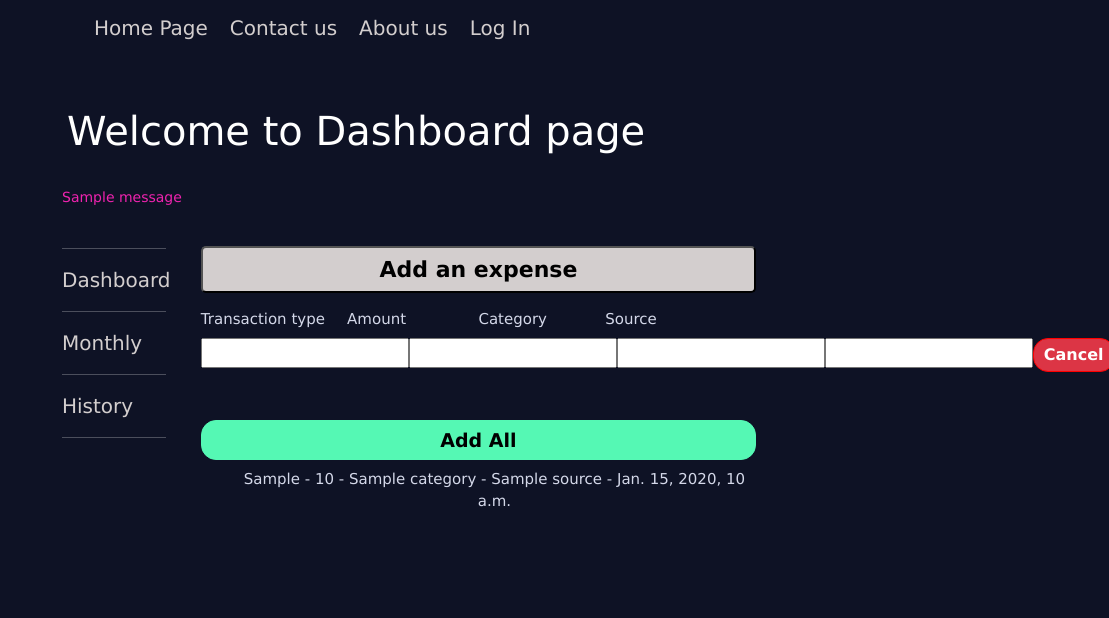
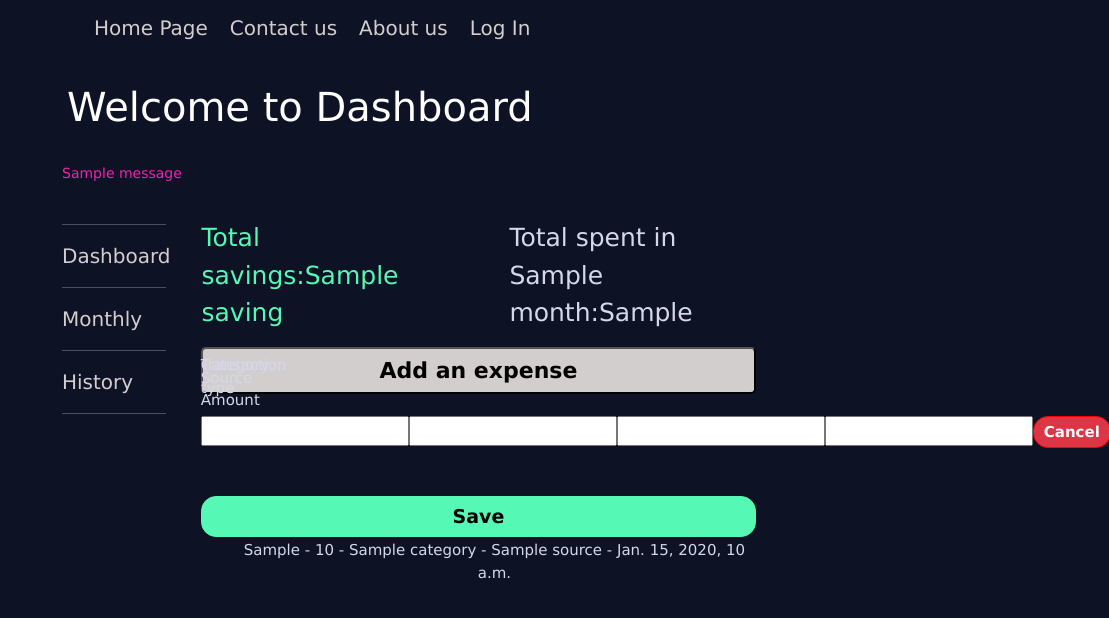
Before and after one commit to mesropda/Portfolio, a Django app: template expenseTracker/expenses/templates/index.html in a window 1400 px wide. Shown: the top 618 px of the page, without its empty margins (291-1400 px from the left). Run offline with Django 5.2, Linux system fonts and the light colour scheme; the template is opened without the code that fills it: most values are stand-ins (such as "Sample title", 1, 10 or a date in 2020); one stand-in notice (Sample message) is shown; form fields are guessed from the names that the template uses; some libraries are stand-ins or nearby versions.

Commit message:
cleanup done

```diff
--- a/expenseTracker/expenses/templates/edit_expense.html
+++ b/expenseTracker/expenses/templates/edit_expense.html
@@ -29,11 +29,10 @@
     }
 
     .index-div-col {
+        margin-top: -230px;
         margin-left: auto;
-        margin-top: 0px;
         width: 80%;
-        margin-bottom: 20px;
-        border: 1px solid white;
+        margin-bottom: 35px;
 
     }
 
--- a/expenseTracker/expenses/templates/history.html
+++ b/expenseTracker/expenses/templates/history.html
@@ -15,10 +15,6 @@
         margin-left: auto;
         margin-top: -207px;
         width: 80%;
-    }
-
-    .form-group {
-        border: 1px solid white;
     }
 
     .nav-paginator {
--- a/expenseTracker/expenses/templates/index.html
+++ b/expenseTracker/expenses/templates/index.html
@@ -23,14 +23,14 @@
 
     .index-div {
         margin-left: auto;
-        margin-top: -45px;
+        margin-top: -35px;
         width: 80%;
         margin-bottom: 20px;
     }
 
     .index-div-col {
         margin-left: auto;
-        margin-top: -170px;
+        margin-top: -95px;
         width: 80%;
         margin-bottom: 20px;
     }
@@ -38,7 +38,7 @@
     .transaction {
         width: 80%;
         float: right;
-        margin-top: 38px;
+        margin-top: 20px;
         display: flex;
         flex-direction: row;
     }
@@ -49,9 +49,20 @@
         list-style-type: none;
         text-align: center;
     }
+
+    .div-info {
+        display: flex;
+        flex-direction: row;
+        gap: 20%;
+        width: 79.9%;
+        float: right;
+        margin-top: 40px;
+    }
+
+
+    }
 </style>
-<br>
-<h1 class="welcome-txt">Welcome to Dashboard page</h1>
+<h1 class="welcome-txt">Welcome to Dashboard</h1>
 {%if messages%}
 <br>
 {% for message in messages %}
@@ -62,9 +73,20 @@
 {% endfor %}
 {%endif%}
 
+<div class="div-info">
+    <div>
+        <p class="form-label font_size_25 color-green">Total savings:{{saving}}</p>
+    </div>
+    <div>
+        <p class="form-label font_size_25">Total spent in {{month}}:{{current_month}}</p>
+    </div>
+
+
+</div>
+
+
 <div class="transaction">
-    <button class="btn-wallet" type="button" hx-get="{% url 'expenses:add-expense' %}" hx-target="#expense-form"
-        hx-swap="beforeend">Add an expense</button>
+    <button class="btn-wallet" type="button" hx-get="{% url 'expenses:add-expense' %}" hx-target="#expense-form" hx-swap="beforeend">Add an expense</button>
     <br>
 
 </div>
@@ -81,7 +103,7 @@
 
 <div class="my-4">
     <br>
-    <button type="button" class="btn btn_size_80 align_right btn-color-green" id="add-all">Add All</button>
+    <button type="button" class="btn btn_size_80 align_right btn-color-green" id="add-all">Save</button>
 </div>
 
 <br>
--- a/expenseTracker/expenses/templates/partials/form.html
+++ b/expenseTracker/expenses/templates/partials/form.html
@@ -1,8 +1,8 @@
 {% load widget_tweaks %}
 
-<form hx-post="{% url 'expenses:add-expense' %}" hx-target="#transaction-list" hx-swap="afterbegin"
-    hx-on="htmx:afterRequest: this.remove()" hx-trigger="click from:#add-all">{%csrf_token%}
-    <div class="inline">
+<form hx-post="{% url 'expenses:add-expense' %}" hx-target="#transaction-list" hx-swap="afterbegin" hx-on="htmx:afterRequest: this.remove()"
+    hx-trigger="click from:#add-all">{%csrf_token%}
+    <div class="inline marg_top">
         <div>
             {% render_field form.transaction_type class="form_input_select col-sm-12" %}
         </div>
@@ -17,8 +17,7 @@
         </div>
 
         <div>
-            <button type="button" class="btn-small btn-danger"
-                hx-on="click: this.closest('form').remove() ">Cancel</button>
+            <button type="button" class="btn-small btn-danger" hx-on="click: this.closest('form').remove() ">Cancel</button>
         </div>
     </div>
 </form>
--- a/expenseTracker/expenses/templates/partials/form_columns.html
+++ b/expenseTracker/expenses/templates/partials/form_columns.html
@@ -2,6 +2,7 @@
 
 <style>
     .div-col {
+
         width: 50%;
         list-style-type: none;
         float: left;
@@ -18,7 +19,7 @@
 
     .div-col li {
         float: left;
-        margin-right: 8%;
+        margin-right: 7%;
     }
 
     .div-col2 li {
--- a/expenseTracker/expenses/templates/partials/form_edit_expense.html
+++ b/expenseTracker/expenses/templates/partials/form_edit_expense.html
@@ -2,7 +2,7 @@
 
 <form hx-post="{% url 'expenses:submit-edit-expense' pk=transaction.pk %}" hx-target="#transaction-list" hx-swap="innerHTML"
     hx-on="htmx:afterRequest: this.remove()" hx-trigger="click from:#update">{%csrf_token%}
-    <div class="inline">
+    <div class="inline marg_top">
         <div>
             {% render_field form.transaction_type|attr:"value:transaction.transaction_type" class="form_input_select col-sm-12" %}
         </div>
--- a/expenseTracker/tracker/templates/base.html
+++ b/expenseTracker/tracker/templates/base.html
@@ -80,7 +80,7 @@
             border-radius: 15px;
             cursor: pointer;
             font-weight: bold;
-            font-size: 16px;
+            font-size: 15px;
             border: 1px solid red;
         }
 
@@ -146,8 +146,6 @@
         }
 
         .form_input {
-            margin-top: -4px;
-            margin-bottom: -4px;
             padding-right: 10px;
             padding-left: 10px;
             padding-top: 3px;
@@ -159,8 +157,6 @@
         }
 
         .form_input_select {
-            margin-top: -4px;
-            margin-bottom: -4px;
             padding-right: 10px;
             padding-left: 10px;
             padding-top: 5px;
@@ -179,6 +175,10 @@
             width: 70%;
         }
 
+        .width_60 {
+            width: 60%;
+        }
+
         .width_50 {
             width: 50%;
         }
@@ -192,10 +192,12 @@
             border: 1px solid white;
             font-size: 17px;
             font-family: Verdana;
-            width: 50%;
+            width: 100%;
         }
 
         .form-label {
+            margin-top: -5px;
+            margin-bottom: -5px;
             font-size: 15px;
             font-family: Verdana;
             color: #D4D8E9;
@@ -204,6 +206,10 @@
 
         .font_size_18 {
             font-size: 18px;
+        }
+
+        .font_size_25 {
+            font-size: 25px;
         }
 
         .color-green {
@@ -223,6 +229,9 @@
             display: flex;
             justify-content: center;
         }
+
+        .marg_top {
+            margin-top: 3px;
     </style>
 </head>
 
@@ -249,10 +258,6 @@
 
                     {% endif%}
                 </ul>
-
-
-
-
             </nav>
         </header>
         <br>
--- a/expenseTracker/tracker/templates/home.html
+++ b/expenseTracker/tracker/templates/home.html
@@ -1,6 +1,11 @@
 {%extends 'base.html'%}
 
 {%block content%}
+
+<style>
+
+</style>
+
 <h1 class="welcome-txt">Welcome to Expense Tracker Home Page</h1>
 {%if messages%}
 <br>
--- a/expenseTracker/tracker/templates/reset_password_complete.html
+++ b/expenseTracker/tracker/templates/reset_password_complete.html
@@ -3,7 +3,10 @@
 {%block content%}
 
 <style>
-
+    .register-label a {
+        color: #55F8B4;
+        text-decoration: none;
+    }
 </style>
 
 {%if messages%}
--- a/expenseTracker/tracker/templates/reset_password_confirm.html
+++ b/expenseTracker/tracker/templates/reset_password_confirm.html
@@ -45,7 +45,7 @@
         <input class="form_input width_100" placeholder="" type="password" name="new_password2">
         <br><br>
         <div class="align_center">
-            <input class="btn btn-color-pink align_center" type="submit">Change my password</button>
+            <input class="btn btn-color-pink align_center" type="submit">
         </div>
     </form>
 </div>
```
Also changed, not shown: expenseTracker/expenses/templates/monthly-report.html (+18 -8 lines), expenseTracker/expenses/templates/partials/form_edit_expense copy.html (deleted, +0 -44 lines), expenseTracker/expenses/views.py (+16 -6 lines), expenseTracker/tracker/templates/profile.html (+14 -13 lines), expenseTracker/tracker/templates/register_user.html (+10 -7 lines), expenseTracker/tracker/views.py (+6 -1 lines), expenseTracker/db.sqlite3.
